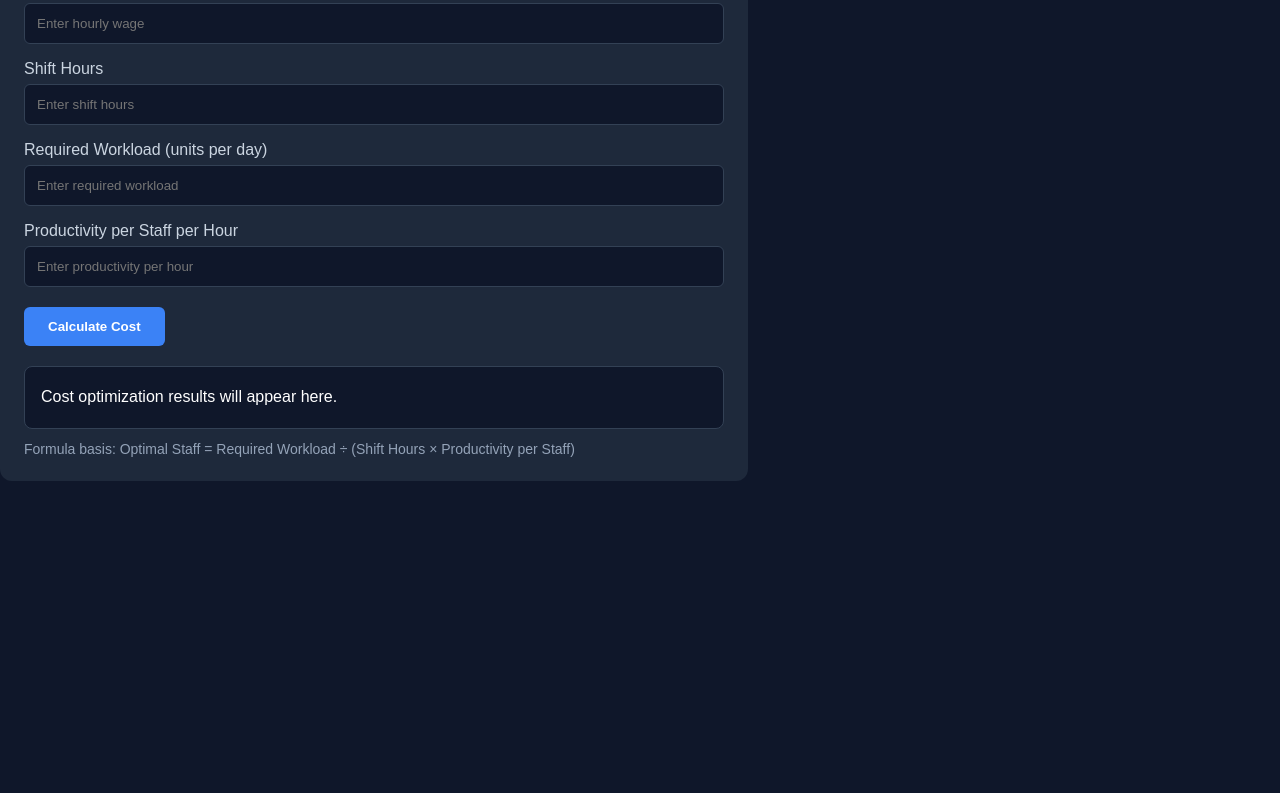
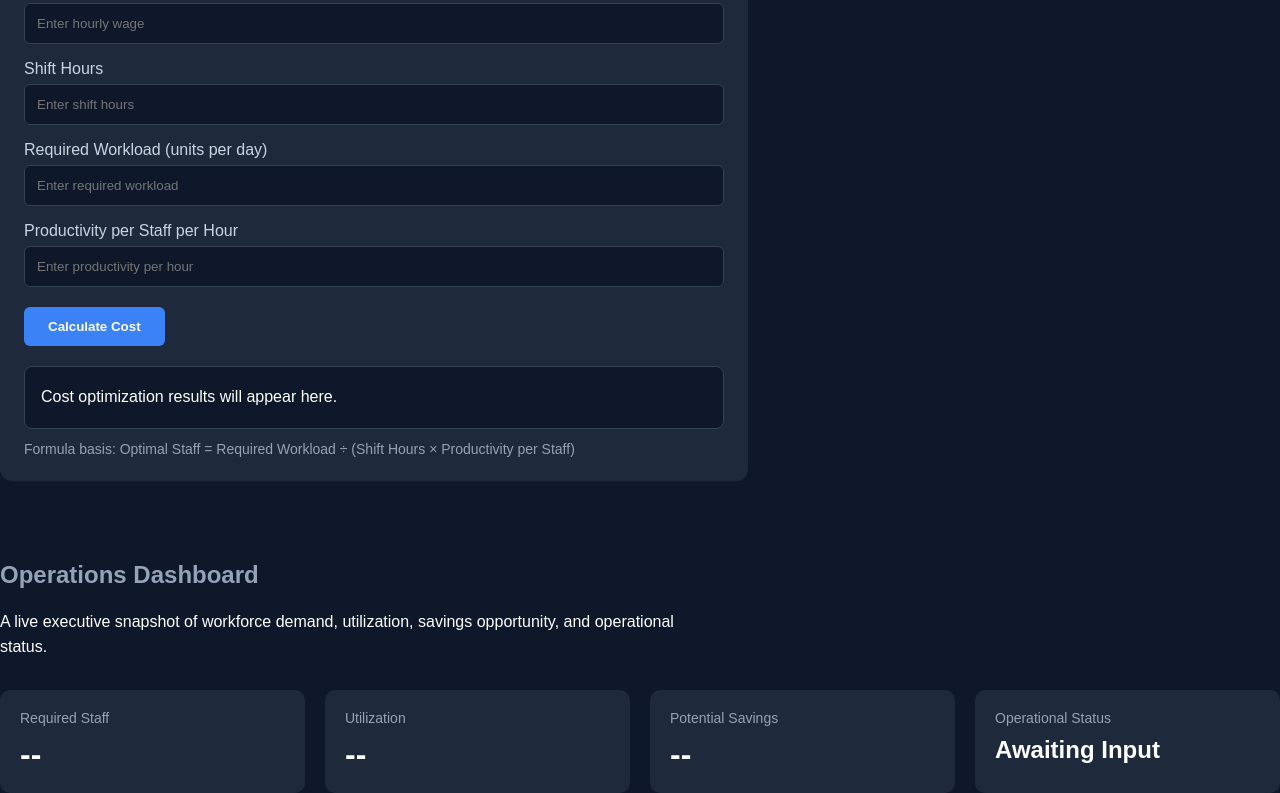
Before and after one commit to Deep1608-star/deepnexivra-site, a plain HTML site: page index.html in a window 1280 px wide. Shown: the part 1711-2504 px from the top of the page. Before the commit the page ends 2192 px from the top, so only its background shows below. Drawn offline with Linux system fonts and the light colour scheme.

Commit message:
Update index.html

```diff
--- a/index.html
+++ b/index.html
@@ -213,6 +213,35 @@
   </div>
 </div>
 
+<div class="section">
+  <h2>Operations Dashboard</h2>
+  <p>
+    A live executive snapshot of workforce demand, utilization, savings opportunity, and operational status.
+  </p>
+
+  <div class="cards">
+    <div class="card">
+      <div style="color:#94a3b8; font-size:14px;">Required Staff</div>
+      <div id="dashboardRequiredStaff" style="font-size:32px; font-weight:bold; margin-top:10px;">--</div>
+    </div>
+
+    <div class="card">
+      <div style="color:#94a3b8; font-size:14px;">Utilization</div>
+      <div id="dashboardUtilization" style="font-size:32px; font-weight:bold; margin-top:10px;">--</div>
+    </div>
+
+    <div class="card">
+      <div style="color:#94a3b8; font-size:14px;">Potential Savings</div>
+      <div id="dashboardSavings" style="font-size:32px; font-weight:bold; margin-top:10px;">--</div>
+    </div>
+
+    <div class="card">
+      <div style="color:#94a3b8; font-size:14px;">Operational Status</div>
+      <div id="dashboardStatus" style="font-size:24px; font-weight:bold; margin-top:10px;">Awaiting Input</div>
+    </div>
+  </div>
+</div>
+
 <script>
   function calculateWorkforce() {
     const availableStaff = parseFloat(document.getElementById("availableStaff").value);
```
